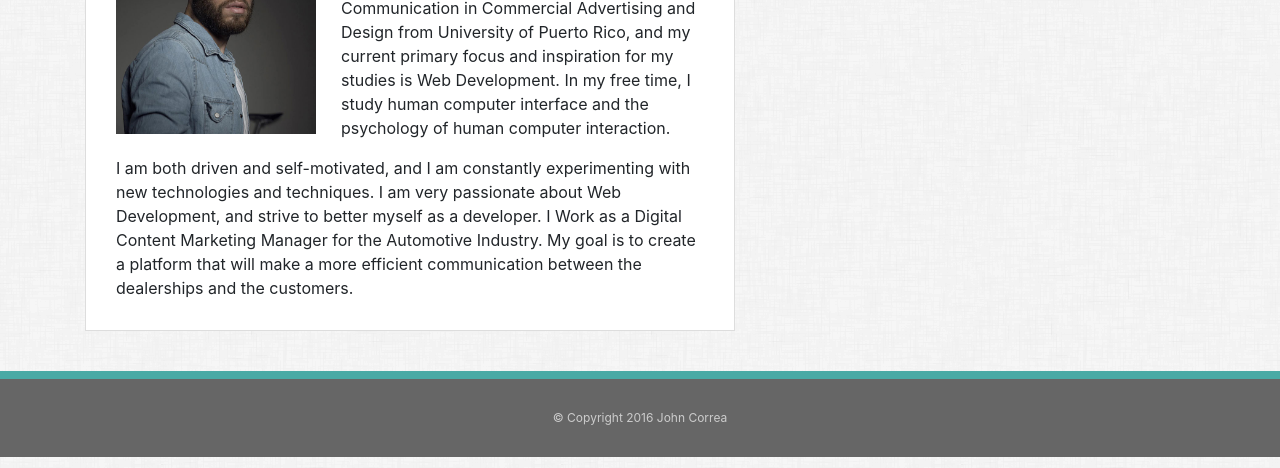
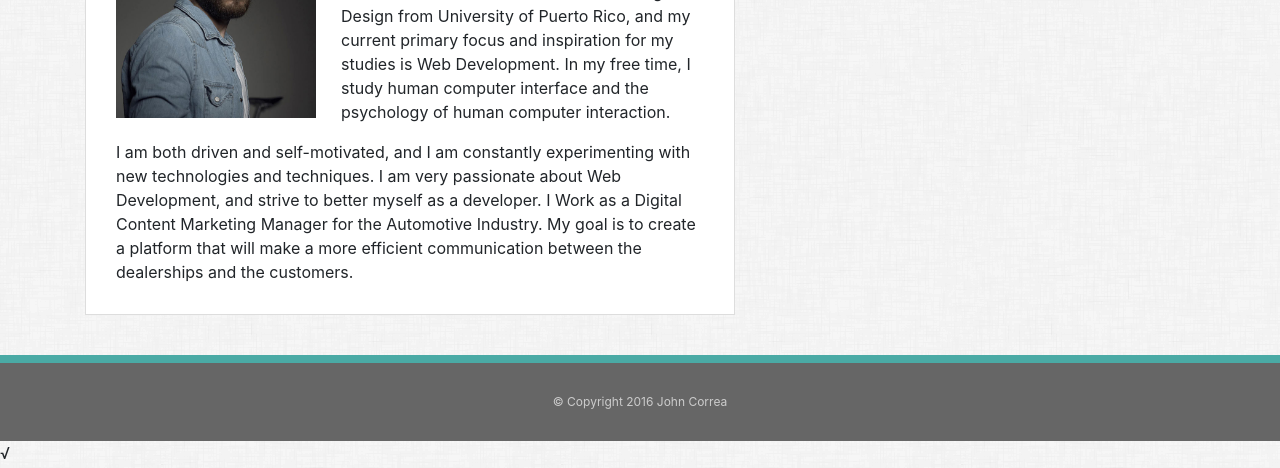
Before and after one commit to ema8720/Bootstrap-Portfolio, a plain HTML site: page index.html in a window 1280 px wide. Shown: the part 332-800 px from the top of the page. Drawn offline with nearby package versions, Linux system fonts and the light colour scheme.

Commit message:
index revised

```diff
--- a/index.html
+++ b/index.html
@@ -50,7 +50,7 @@
     <!-- /Nav Bar -->
 
     <div id="main-container" class="container">
-        <section class="main-section mt-3">
+        <section class="main-section">
             <h1>About Me</h1>
             <img src="assets/images/profile1.jpg" class="auth-image" alt="John Correa Portrait">
             <p>
@@ -84,4 +84,4 @@
     <script src="https://maxcdn.bootstrapcdn.com/bootstrap/4.0.0-beta.2/js/bootstrap.min.js " integrity="sha384-alpBpkh1PFOepccYVYDB4do5UnbKysX5WZXm3XxPqe5iKTfUKjNkCk9SaVuEZflJ " crossorigin="anonymous "></script>
 </body>
 
-</html>
+</html>√
```
